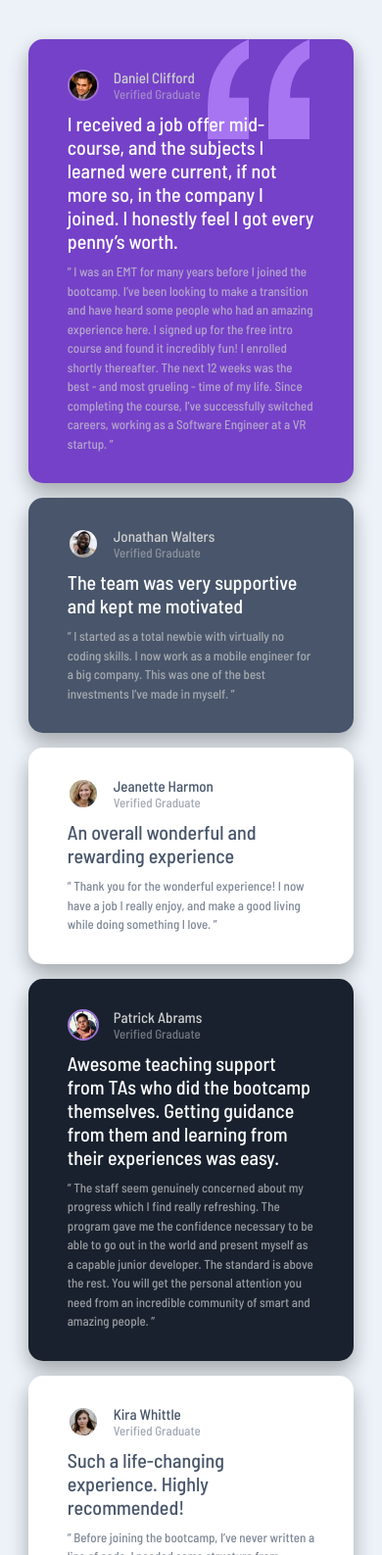
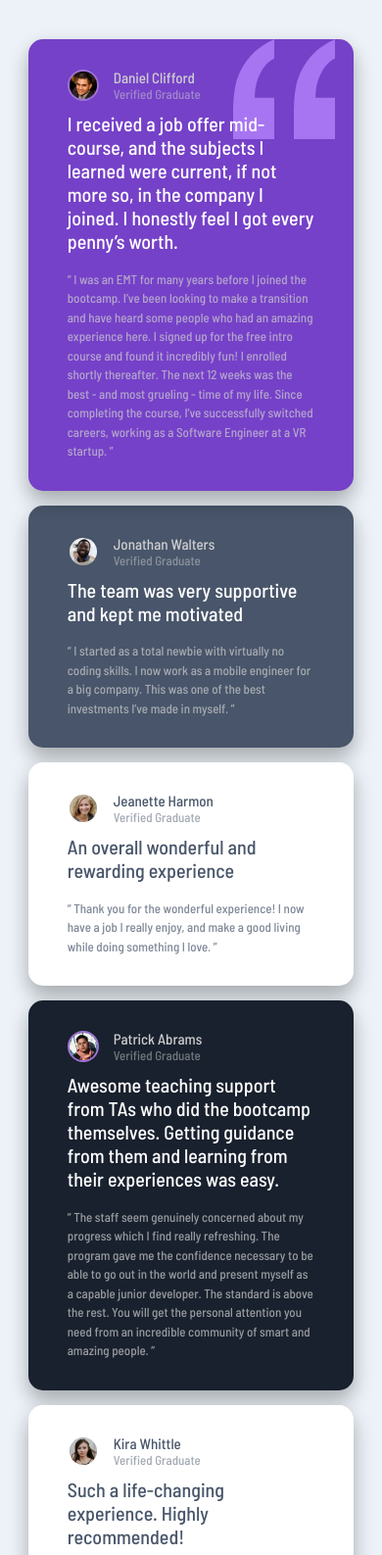
Before and after one commit to Axlf123/testimonials-grid-section-main, a plain HTML site: page index.html in a window 390 px wide. Shown: the top 1587 px of the page at 98% size. Drawn offline with Linux system fonts and the light colour scheme.

Commit message:
Variables arregladas

```diff
--- a/index.html
+++ b/index.html
@@ -18,19 +18,20 @@
 <body>
 
   <main>
-    <div class="card persona1">
-      <div class="card__head">
+    <div class="card profile1">
+      <img class="quotation" src="images/bg-pattern-quotation.svg">
+      <div class="head">
         <img src="images/image-daniel.jpg" />
         <div class="card__user">
           <div class="name">Daniel Clifford</div>
-          <p class="vg">Verified Graduate</p>
+          <p class="verifiedgraduate">Verified Graduate</p>
         </div>
       </div>
-      <div class="titulo">
+      <div class="title">
         I received a job offer mid-course, and the subjects I learned were current, if not more so,
         in the company I joined. I honestly feel I got every penny’s worth.
       </div>
-      <p class="testimonio">
+      <p class="testimony">
         “ I was an EMT for many years before I joined the bootcamp. I’ve been looking to make a
         transition and have heard some people who had an amazing experience here. I signed up
         for the free intro course and found it incredibly fun! I enrolled shortly thereafter.
@@ -38,69 +39,69 @@
         the course, I’ve successfully switched careers, working as a Software Engineer at a VR startup. ”
       </p>
     </div>
-    <div class="card persona2">
-      <div class="card__head">
+    <div class="card profile2">
+      <div class="head">
         <img src="images/image-jonathan.jpg" />
-        <div class="card__user">
+        <div class="card_user">
           <div class="name">Jonathan Walters</div>
-          <p class="vg">Verified Graduate</p>
+          <p class="verifiedgraduate">Verified Graduate</p>
         </div>
       </div>
-      <div class="titulo">
+      <div class="title">
         The team was very supportive and kept me motivated
       </div>
-      <p class="testimonio">
+      <p class="testimony">
         “ I started as a total newbie with virtually no coding skills. I now work as a mobile engineer
         for a big company. This was one of the best investments I’ve made in myself. ”
       </p>
     </div>
-    <div class="card persona3">
-      <div class="card__head">
+    <div class="card profile3">
+      <div class="head">
         <img src="images/image-jeanette.jpg" />
-        <div class="card__user">
+        <div class="card_user">
           <div class="name">Jeanette Harmon</div>
-          <p class="vg">Verified Graduate</p>
+          <p class="verifiedgraduate">Verified Graduate</p>
         </div>
       </div>
-      <div class="titulo">
+      <div class="title">
         An overall wonderful and rewarding experience
       </div>
-      <p class="testimonio">
+      <p class="testimony">
         “ Thank you for the wonderful experience! I now have a job I really enjoy, and make a good living
         while doing something I love. ”
       </p>
     </div>
-    <div class="card persona4">
-      <div class="card__head">
+    <div class="card profile4">
+      <div class="head">
         <img src="images/image-patrick.jpg" />
-        <div class="card__user">
+        <div class="card_user">
           <div class="name">Patrick Abrams</div>
-          <p class="vg">Verified Graduate</p>
+          <p class="verifiedgraduate">Verified Graduate</p>
         </div>
       </div>
-      <div class="titulo">
+      <div class="title">
         Awesome teaching support from TAs who did the bootcamp themselves. Getting guidance from them and
         learning from their experiences was easy.
       </div>
-      <p class="testimonio">
+      <p class="testimony">
         “ The staff seem genuinely concerned about my progress which I find really refreshing. The program
         gave me the confidence necessary to be able to go out in the world and present myself as a capable
         junior developer. The standard is above the rest. You will get the personal attention you need from
         an incredible community of smart and amazing people. ”
       </p>
     </div>
-    <div class="card persona5">
-      <div class="card__head">
+    <div class="card profile5">
+      <div class="head">
         <img src="images/image-kira.jpg" />
-        <div class="card__user">
+        <div class="card_user">
           <div class="name">Kira Whittle</div>
-          <p class="vg">Verified Graduate</p>
+          <p class="verifiedgraduate">Verified Graduate</p>
         </div>
       </div>
-      <div class="titulo">
+      <div class="title">
         Such a life-changing experience. Highly recommended!
       </div>
-      <p class="testimonio">
+      <p class="testimony">
         “ Before joining the bootcamp, I’ve never written a line of code. I needed some structure from
         professionals who can help me learn programming step by step. I was encouraged to enroll by a former
         student of theirs who can only say wonderful things about the program. The entire curriculum and staff
@@ -112,9 +113,6 @@
       </p>
     </div>
   </main>
-  <!--<div class="attribution">
-    Challenge by <a href="https://www.frontendmentor.io?ref=challenge" target="_blank">Frontend Mentor</a>.
-    Coded by <a href="#">Your Name Here</a>.
-  </div>-->
+
 </body>
 </html>
--- a/style.css
+++ b/style.css
@@ -1,4 +1,20 @@
 @import url('https://fonts.googleapis.com/css2?family=Barlow+Semi+Condensed:wght@500&display=swap');
+:root {
+    /* Colors */
+        /* Primary */
+        --moderate-violet: hsl(263, 55%, 52%);
+        --very-dark-grayish-blue:hsl(217, 19%, 35%);
+        --very-dark-blackish-blue: hsl(219, 29%, 14%);
+        --white: hsl(0, 0%, 100%);
+        /* Neutral */
+        --light-gray: hsl(0, 0%, 81%);
+        --light-grayish-blue: hsl(210, 46%, 95%);
+
+    /* Font Size */
+        --body-letter: 0.8125rem;
+        --name-letter: 0.9375rem;
+        --title-letter: 1.25rem;
+}
 
 *{
     padding: 0;
@@ -7,127 +23,133 @@
     font-family: 'Barlow Semi Condensed', sans-serif;
 }
 body {
-    font-size: 13px;
+    font-size: var(--body-letter);
     display: flex;
     justify-content: center;
     align-items: center;
     min-height: 100vh;
-    background-color: hsl(210, 46%, 95%);
+    background-color: var(--light-grayish-blue);
 }
 main {
     display: grid;
-    max-width: 1150px;
+    max-width: 71.875rem;
     grid-template-columns: repeat(4, 1fr);
     grid-template-rows: repeat(2, min-content);
-    grid-gap: 20px;
+    grid-gap: 1.25rem;
 }
 .card{
     display: flex;
     flex-direction: column;
-    background-color: hsl(217, 19%, 35%);
-    box-shadow: 0 10px 20px rgba(0, 0, 0, 0.3);
-    border-radius: 15px;
-    padding: 30px 40px;
+    background-color: var(--very-dark-grayish-blue);
+    box-shadow: 0 0.625rem 1.25rem rgba(0, 0, 0, 0.3);
+    border-radius: 0.9375rem;
+    padding: 1.875rem 2.5rem;
 }
-.card__head {
+.head {
     display: flex;
     align-items: center;
-    color: hsl(0, 0%, 81%);
-    margin-bottom: 10px;
+    color: var(--light-gray);
+    margin-bottom: 0.625rem;
 }
-.card__head img {
-    width: 32px;
-    height: 32px;
+.head img {
+    width: 2rem;
+    height: 2rem;
     border-radius: 50%;
-    margin-right: 15px;
-    border: 2px solid #9d73d5;
+    margin-right: 0.9375rem;
+    border: 0.125rem solid #9d73d5;
 }
 .name {
     font-weight: 500;
-    font-size: 15px;
+    font-size: var(--name-letter);
 }
-.vg{
+.verifiedgraduate{
     opacity: 0.5;
 }
-.titulo {
-    color:#fff;
-    margin-bottom: 10px;
-    font-size: 20px;
+.title {
+    color:var(--white);
+    margin-bottom: 0.625rem;
+    font-size: var(--title-letter);
+    z-index: 2;
 }
-.testimonio {
-    color: hsl(0, 0%, 81%);
+.testimony {
+    color: var(--light-gray);
     line-height: 1.5;
     opacity: 0.7;
+    padding-top: 3%;
 }
-.persona1 {
+.profile1 {
     grid-column: 1/3;
-    background-color: hsl(263, 55%, 52%);
-    background-image: url('./images/bg-pattern-quotation.svg');
-    background-repeat: no-repeat;
-    background-position: 80% 0;
+    background-color: var(--moderate-violet);
+    position: relative;
 }
-.persona2 {
+.quotation {
+    position: absolute;
+    left: 63%;
+    top: 0;
+    z-index: 1;
+}
+.profile2 {
     grid-column: 3/4;
 }
-.persona2 .card__head img {
-    border: 2px solid hsl(217, 19%, 35%);
+.profile2 .head img {
+    border: 0.125rem solid var(--very-dark-grayish-blue);
 }
-.persona3 {
+.profile3 {
     grid-row: 2/3;
     grid-column: 1/2;
-    background-color: hsl(0, 0%, 100%);
+    background-color: var(--white);
 }
-.persona4 {
+.profile4 {
     grid-row: 2/3;
     grid-column: 2/4;
-    background-color: hsl(219, 29%, 14%);
+    background-color: var(--very-dark-blackish-blue);
 }
-.persona5 {
+.profile5 {
     grid-row: -1/1;
     grid-column: 4/5;
-    background-color: hsl(0, 0%, 100%);
+    background-color: var(--white);
 }
-.persona3 .card__head img,
-.persona5 .card__head img {
-    border: 2px solid hsl(0, 0%, 100%);
+.profile3 .head img,
+.profile5 .head img {
+    border: 0.125rem solid var(--white);
 }
-.persona3 .titulo,
-.persona3 .card__head,
-.persona3 .testimonio,
-.persona5 .titulo,
-.persona5 .card__head,
-.persona5 .testimonio {
-    color: hsl(217, 19%, 35%);
+.profile3 .title,
+.profile3 .head,
+.profile3 .testimony,
+.profile5 .title,
+.profile5 .head,
+.profile5 .testimony {
+    color: var(--very-dark-grayish-blue);
 }
-@media (max-width: 1024px){
+@media (max-width: 64rem){
     body{
-      padding: 20px;
+      padding: 1.25rem;
     }
     main{
       grid-template-columns: repeat(3, 1fr);
       grid-template-rows: repeat(3, min-content);
       width: 95%;
-      grid-gap: 15px;
+      grid-gap: 0.9375rem;
     }
-    .persona1{
+    .profile1{
       grid-column: 1/3;
     }
-    .persona2{
+    .profile2{
       grid-column: 3/4;
     }
-    .persona5{
+    .profile5{
       grid-column: 1/4;
       grid-row: 3/4;
     }
   }
-  @media (max-width: 768px){
+  @media (max-width: 48rem){
     main{
-      margin-top: 20px;
+      margin-top: 1.25rem;
       grid-template-columns: repeat(auto-fill, minmax(50%, 1fr));
       grid-template-rows: minmax(auto, auto);
     }
     .card{
-      grid-column: unset !important;
-      grid-row: unset !important;
+      grid-column: unset;
+      grid-row: unset;
     }
   }
```
